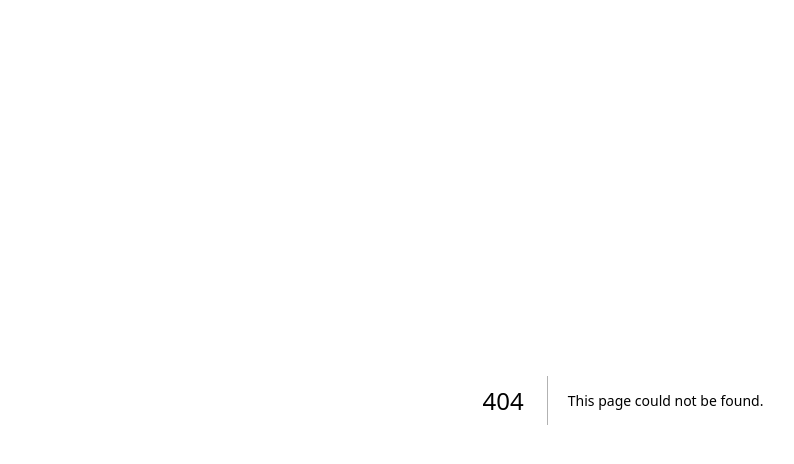
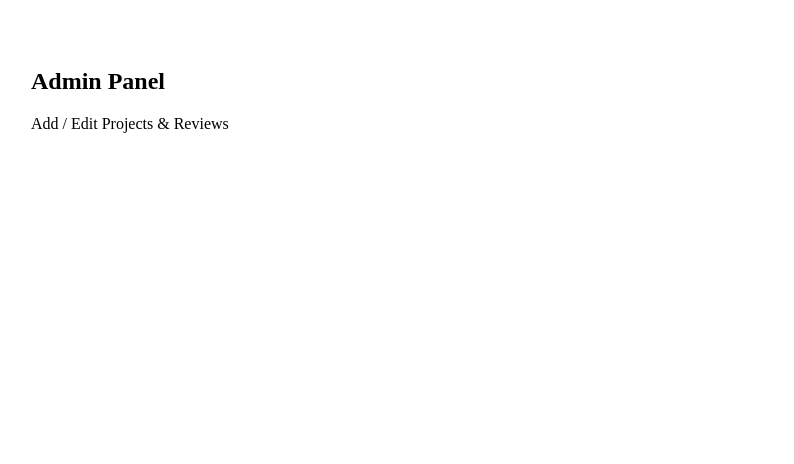
Before and after one commit to linuxdebuger/abhishek-portfolio, a Next.js app: page /admin in a window 1280 px wide. Before the commit this address had no page. Shown: the top 464 px of the page, without its empty margins (17-811 px from the left). Built offline with nearby package versions, Linux system fonts and the light colour scheme.

Commit message:
admin.js

```diff
--- /dev/null
+++ b/pages/admin.js
@@ -0,0 +1,8 @@
+export default function Admin() {
+  return (
+    <div style={{ padding: 40 }}>
+      <h2>Admin Panel</h2>
+      <p>Add / Edit Projects & Reviews</p>
+    </div>
+  );
+}
```
